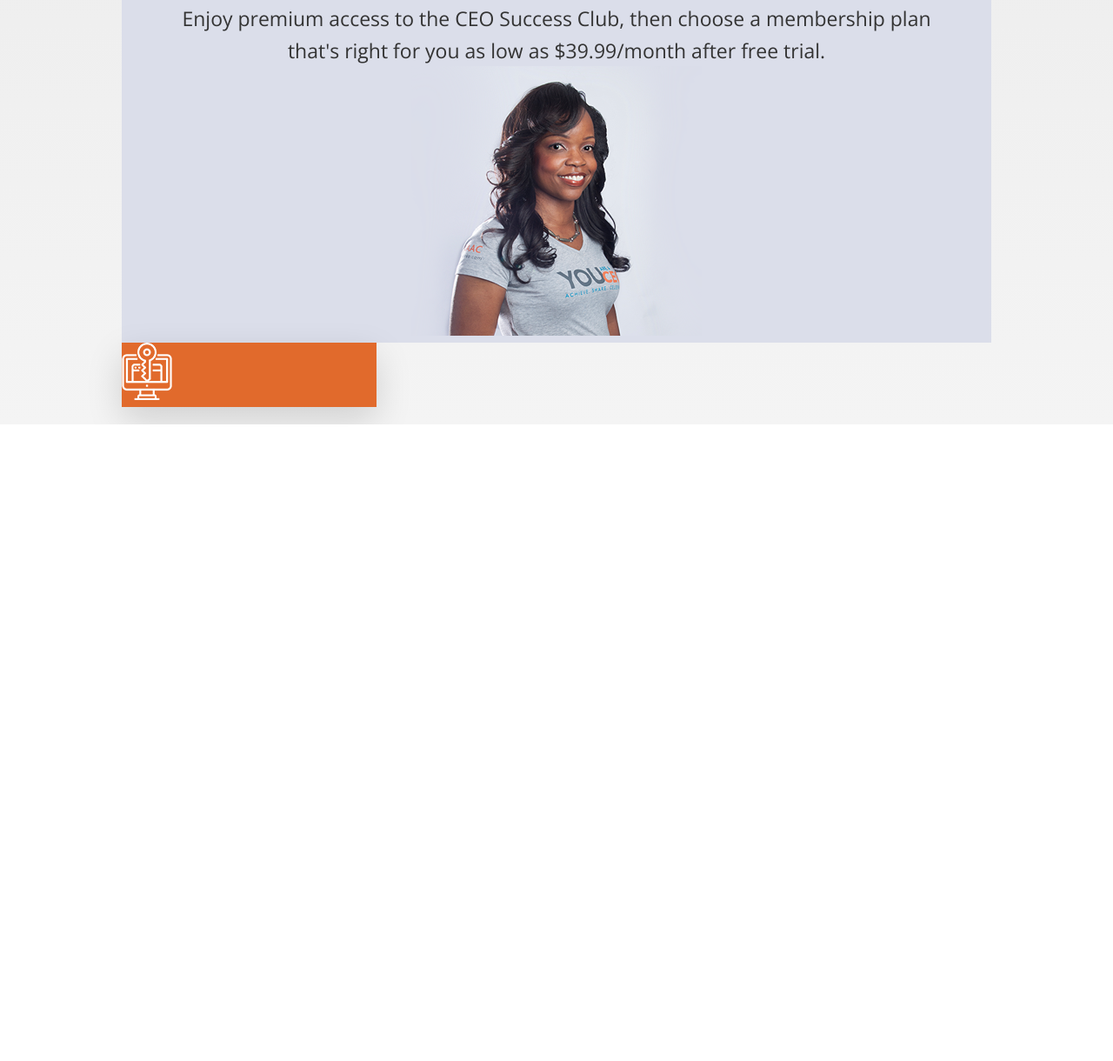
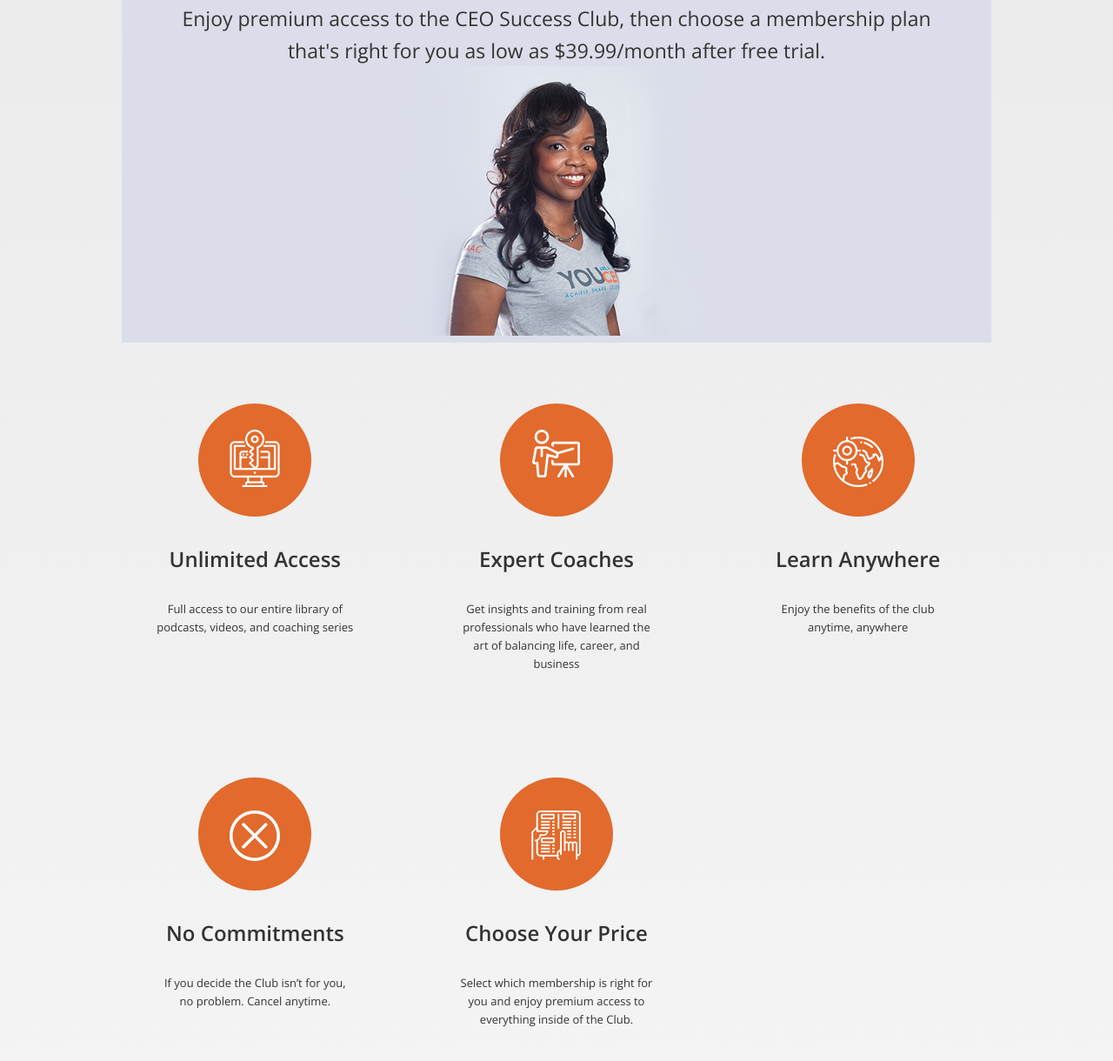
Before and after one commit to ekansh-singh/joinTheClub-YAAC, a website: page index.html in a window 1280 px wide. Shown: the part 806-2026 px from the top of the page at 87% size. Before the commit the page ends 1294 px from the top, so only its background shows below. Drawn offline with nearby package versions, Linux system fonts and the light colour scheme; files whose address does not match are found by name.

Commit message:
second commit section-facilities-card

```diff
--- a/index.html
+++ b/index.html
@@ -59,20 +59,92 @@
             <section class="section-facilities">
                 <div class="row">
                     <div class="col-1-of-3">
-                        <div class="card">
-                            <div class="card__side">
+                        <div class="card u-center-text">
+                            <div class="card__side ">
                                 <img src="img/keyword@2x.png" alt="keyword_img" class="card__side-picture-1">
+                            </div>
+                            <div class="card__body">
+                                <div class="card__heading">
+                                    <h2>Unlimited Access</h2>
+                                </div>
+                                <div class="card__paragraph">
+                                   <p>Full access to our entire library of podcasts, videos, and coaching series</p>
+                                </div>
                             </div>
                         </div>
                     </div>
 
                     <div class="col-1-of-3">
-
+                        <div class="card u-center-text">
+                            <div class="card__side ">
+                                <img src="img/presentation@2x.png" alt="keyword_img" class="card__side-picture-2">
+                            </div>
+                            <div class="card__body">
+                                <div class="card__heading">
+                                    <h2>Expert Coaches</h2>
+                                </div>
+                                <div class="card__paragraph">
+                                    <p>Get insights and training from real professionals who have learned the art of balancing life, career, and business</p>
+                                </div>
+                            </div>
+                        </div>
                     </div>
 
                     <div class="col-1-of-3">
+                        <div class="card u-center-text">
+                            <div class="card__side ">
+                                <img src="img/point@2x.png" alt="keyword_img" class="card__side-picture-3">
+                            </div>
+                            <div class="card__body">
+                                <div class="card__heading">
+                                    <h2>Learn Anywhere</h2>
+                                </div>
+                                <div class="card__paragraph">
+                                    <p>Enjoy the benefits of the club anytime, anywhere</p>
+                                </div>
+                            </div>
+                        </div>
+                    </div>
+                </div>
 
+                <div class="row">
+                    <div class="col-1-of-3">
+                        <div class="card u-center-text">
+                            <div class="card__side ">
+                                <img src="img/remove@2x.png" alt="keyword_img" class="card__side-picture-4">
+                            </div>
+                            <div class="card__body">
+                                <div class="card__heading">
+                                    <h2>No Commitments</h2>
+                                </div>
+                                <div class="card__paragraph">
+                                    <p>If you decide the Club isn’t for you, no problem. Cancel anytime.</p>
+                                </div>
+                            </div>
+                        </div>
                     </div>
+
+                    <div class="col-1-of-3">
+                        <div class="card u-center-text">
+                            <div class="card__side ">
+                                <img src="img/menu@2x.png" alt="keyword_img" class="card__side-picture-5">
+                            </div>
+                            <div class="card__body">
+                                <div class="card__heading">
+                                    <h2>Choose Your Price</h2>
+                                </div>
+                                <div class="card__paragraph">
+                                    <p>Select which membership is right for you and enjoy premium access to everything inside of the Club.</p>
+                                </div>
+                            </div>
+                        </div>
+                    </div>
+                </div>
+            </section>
+
+            <section class="section-club">
+                <div class="row">
+
                 </div>
             </section>
         </main>
--- a/sass/components/_card.scss
+++ b/sass/components/_card.scss
@@ -1,11 +1,60 @@
 .card
 {
-    box-shadow: 0 1.5rem 4rem rgba($color-black, .15);
+    // box-shadow: 0 1.5rem 4rem rgba($color-black, .15);
+    padding-top: 2rem;
+    color: #333333;
 
     &__side
     {
         background-color: #E16A2C;
         padding: 3rem;
+        height: 13rem;
+        width: 13rem;
+        border-radius: 50%;
+        margin:0 auto;
+
+        &-picture-1
+        {
+            // padding-left: .5rem;
+        }
+
+        &-picture-3
+        {
+            padding-top: .8rem;
+        }
+
+        &-picture-4
+        {
+            padding-top: .8rem;
+        }
+
+        &-picture-5
+        {
+            padding-top: .8rem;
+        }
+    }
+
+    &__body
+    {
+        padding: 3rem 3rem 2rem 3rem;
+    }
+
+    &__heading
+    {
+        margin-bottom:2.8rem;
+
+        & > h2
+        {
+            font-size: 2.4rem;
+        }
+    }
+
+    &__paragraph
+    {
+        & > p
+        {
+            font-size: 1.3rem;
+        }
     }
 
 }
--- a/sass/pages/_home.scss
+++ b/sass/pages/_home.scss
@@ -2,3 +2,8 @@
 {
     margin-top: -10vh
 }
+
+.section-facilities
+{
+    padding: 5rem;
+}
```
Also changed, not shown: css/style.css.
